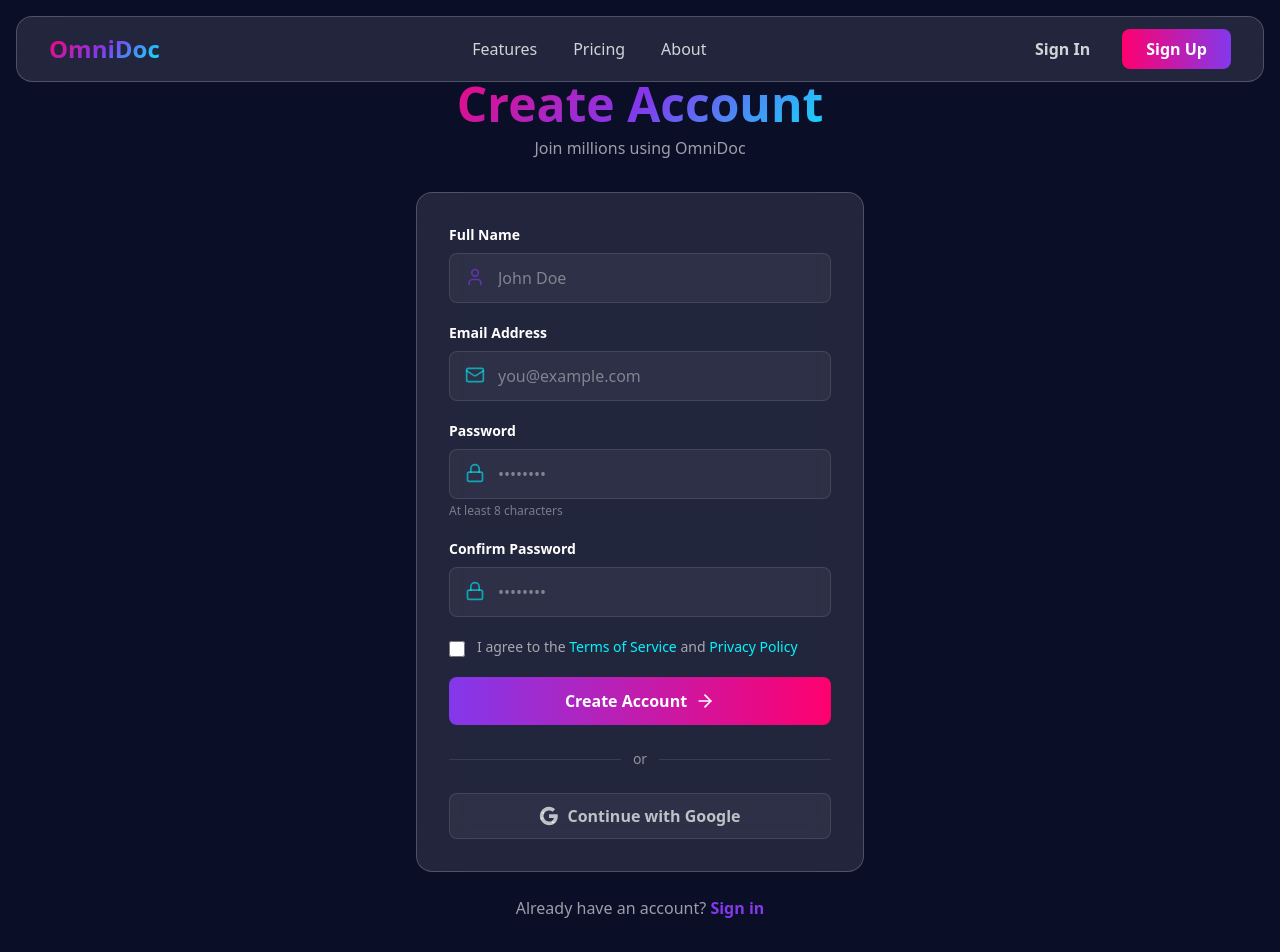
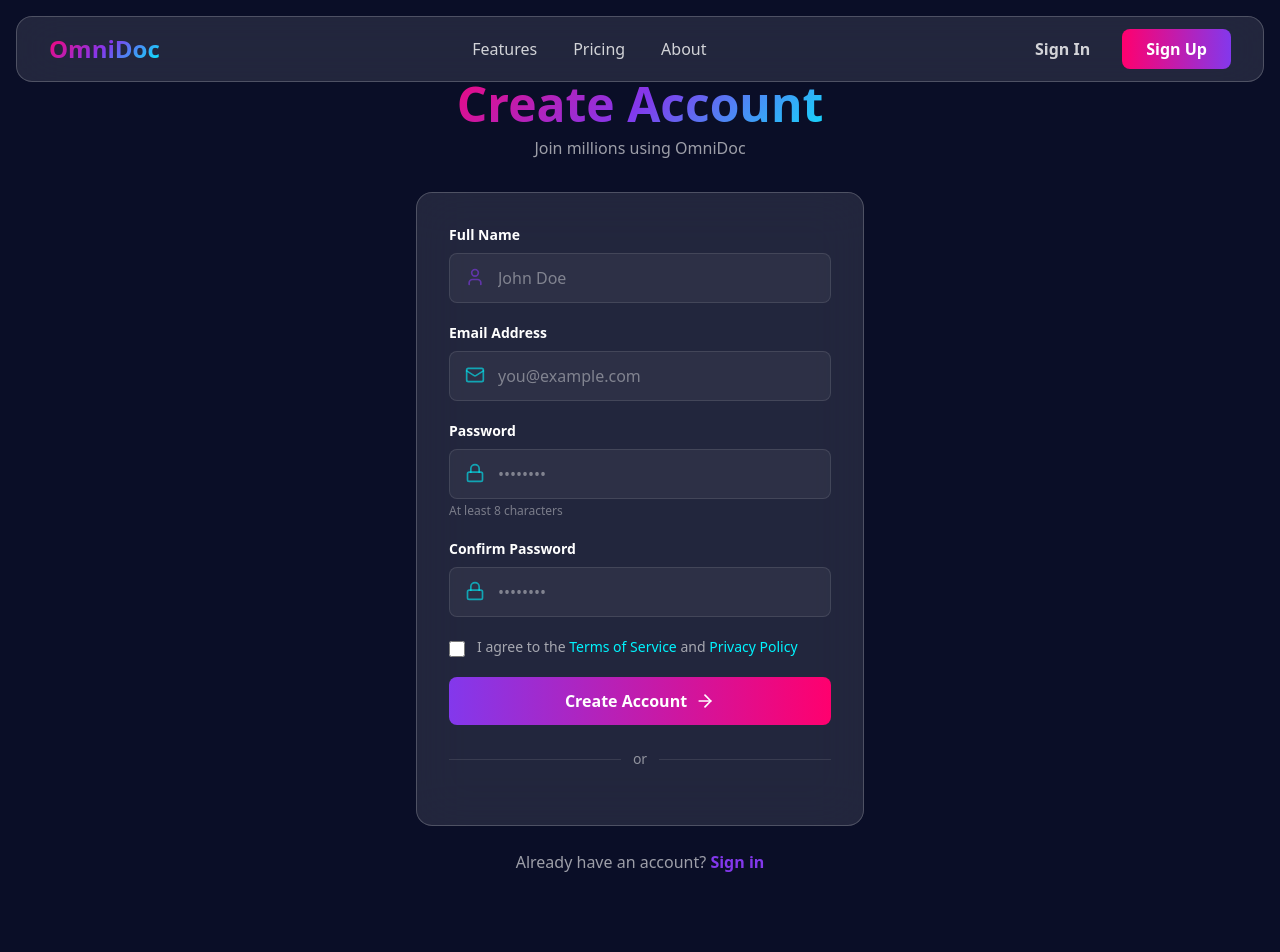
Before and after one commit to Testy123ll/OmniDoc, a Next.js app in the folder frontend/: page /signup in a window 1280 px wide. Shown: the top 952 px of the page. Built offline with nearby package versions, Linux system fonts and the light colour scheme.

Commit message:
Fix Google Sign-In on Signup page and improve error handling

```diff
--- a/frontend/app/signup/page.tsx
+++ b/frontend/app/signup/page.tsx
@@ -2,10 +2,16 @@
 
 import { motion } from "framer-motion";
 import Link from "next/link";
-import { useState } from "react";
+import { useState, useEffect } from "react";
 import { Mail, Lock, User, ArrowRight, Loader } from "lucide-react";
 import Navbar from "@/components/common/Navbar";
 import Footer from "@/components/common/Footer";
+
+declare global {
+  interface Window {
+    google: any;
+  }
+}
 
 export default function SignUp() {
   const [name, setName] = useState("");
@@ -14,6 +20,55 @@
   const [confirmPassword, setConfirmPassword] = useState("");
   const [loading, setLoading] = useState(false);
   const [error, setError] = useState("");
+
+  useEffect(() => {
+    // Load Google Sign-In script
+    const script = document.createElement("script");
+    script.src = "https://accounts.google.com/gsi/client";
+    script.async = true;
+    script.defer = true;
+    script.onload = () => {
+      if (window.google) {
+        window.google.accounts.id.initialize({
+          client_id: process.env.NEXT_PUBLIC_GOOGLE_CLIENT_ID || "",
+          callback: handleGoogleSignIn,
+        });
+        window.google.accounts.id.renderButton(
+          document.getElementById("google-signup-button"),
+          { theme: "filled_black", size: "large", width: "100%" }
+        );
+      }
+    };
+    document.body.appendChild(script);
+  }, []);
+
+  const handleGoogleSignIn = async (response: any) => {
+    try {
+      const token = response.credential;
+      if (!token) throw new Error("No credential received");
+
+      const decoded = JSON.parse(atob(token.split(".")[1]));
+
+      const res = await fetch("/api/auth/google", {
+        method: "POST",
+        headers: { "Content-Type": "application/json" },
+        body: JSON.stringify({
+          email: decoded.email,
+          name: decoded.name,
+          googleId: decoded.sub,
+          picture: decoded.picture,
+        }),
+      });
+
+      if (!res.ok) throw new Error("Google sign-in failed");
+
+      const data = await res.json();
+      localStorage.setItem("token", data.token);
+      window.location.href = "/app";
+    } catch (err) {
+      setError(err instanceof Error ? err.message : "Google sign-in failed");
+    }
+  };
 
   const handleSubmit = async (e: React.FormEvent) => {
     e.preventDefault();
@@ -38,11 +93,12 @@
         body: JSON.stringify({ name, email, password }),
       });
 
+      const data = await response.json();
+
       if (!response.ok) {
-        throw new Error("Sign up failed. Email may already be in use.");
+        throw new Error(data.error || "Sign up failed");
       }
 
-      const data = await response.json();
       localStorage.setItem("token", data.token);
       window.location.href = "/app";
     } catch (err) {
@@ -239,30 +295,7 @@
 
             {/* Social Buttons */}
             <div className="grid grid-cols-1 gap-3">
-              <button
-                className="py-2.5 px-4 bg-white/5 border border-white/10 rounded-lg text-white/70
-                         font-semibold hover:bg-white/10 transition-all flex items-center justify-center gap-2"
-              >
-                <svg className="w-5 h-5" viewBox="0 0 24 24">
-                  <path
-                    fill="currentColor"
-                    d="M22.56 12.25c0-.78-.07-1.53-.2-2.25H12v4.26h5.92c-.26 1.37-1.04 2.53-2.21 3.31v2.77h3.57c2.08-1.92 3.28-4.74 3.28-8.09z"
-                  />
-                  <path
-                    fill="currentColor"
-                    d="M12 23c2.97 0 5.46-.98 7.28-2.66l-3.57-2.77c-.98.66-2.23 1.06-3.71 1.06-2.86 0-5.29-1.93-6.16-4.53H2.18v2.84C3.99 20.53 7.7 23 12 23z"
-                  />
-                  <path
-                    fill="currentColor"
-                    d="M5.84 14.09c-.22-.66-.35-1.36-.35-2.09s.13-1.43.35-2.09V7.07H2.18C1.43 8.55 1 10.22 1 12s.43 3.45 1.18 4.93l2.85-2.22.81-.62z"
-                  />
-                  <path
-                    fill="currentColor"
-                    d="M12 5.38c1.62 0 3.06.56 4.21 1.64l3.15-3.15C17.45 2.09 14.97 1 12 1 7.7 1 3.99 3.47 2.18 7.07l3.66 2.84c.87-2.6 3.3-4.53 6.16-4.53z"
-                  />
-                </svg>
-                Continue with Google
-              </button>
+              <div id="google-signup-button" className="w-full"></div>
             </div>
           </div>
 
```
